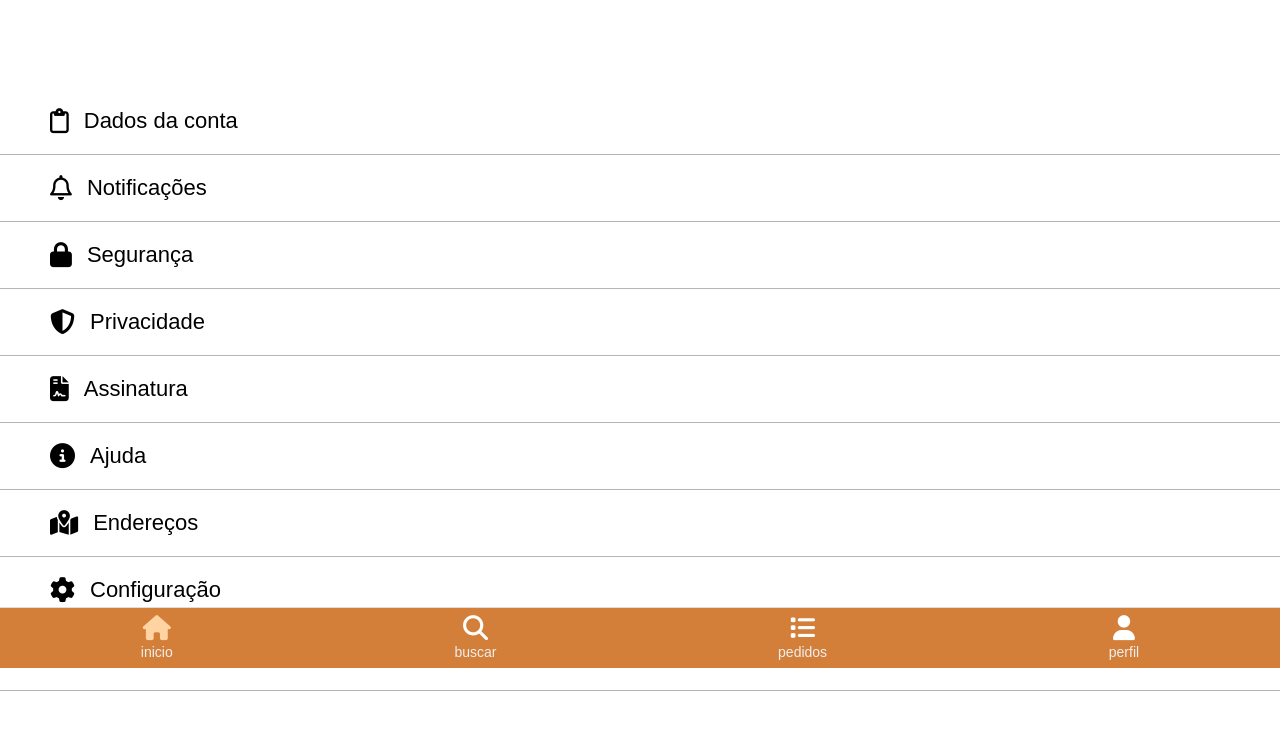
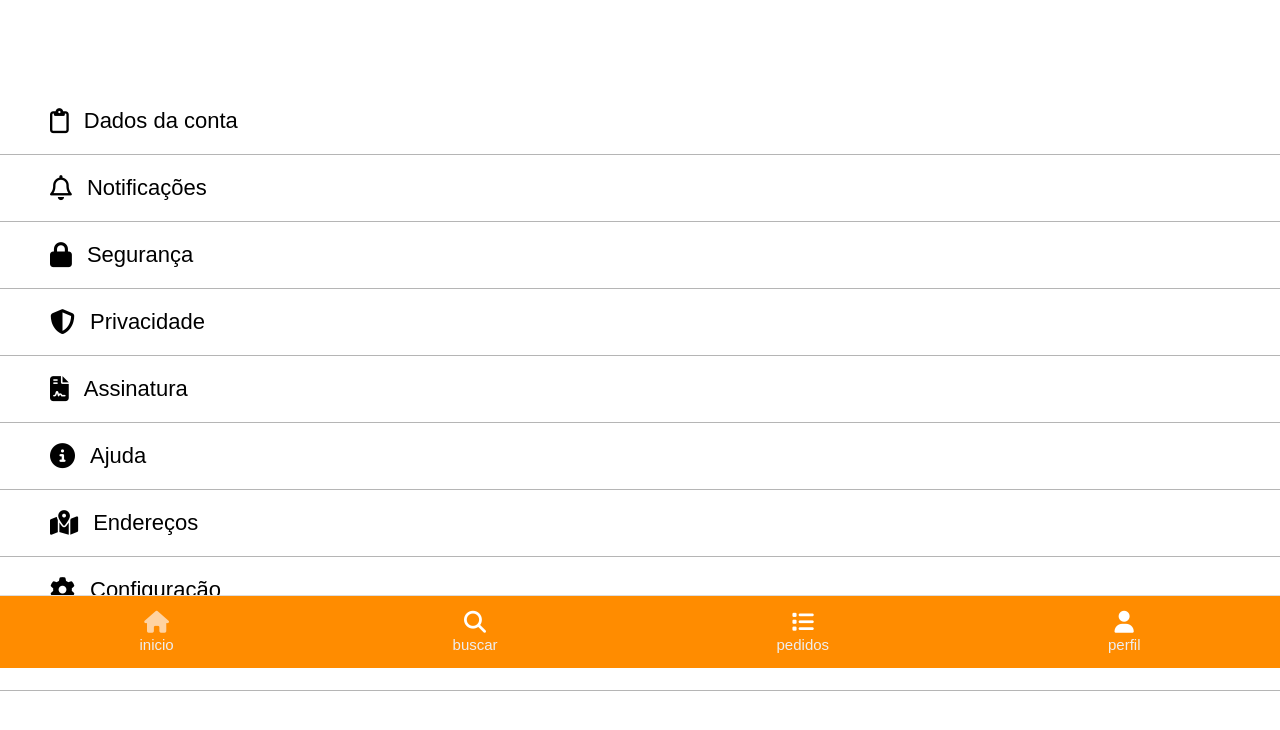
Before and after one commit to Gmeirelis/PROJETO-CLICK-FOOD, a plain HTML site: page perfil.html in a window 1280 px wide. Shown: the part 132-862 px from the top of the page. Drawn offline with Linux system fonts and the light colour scheme.

Commit message:
js+css modificação

```diff
--- a/css/buscar.css
+++ b/css/buscar.css
@@ -124,7 +124,8 @@ header img {
   left: 0;
   width: 100%;
 
-  background: #d47f39;
+ background: #ff8c00;
+  display: flex;
   border-top: 1px solid #ccc;
 
   display: flex;
@@ -143,11 +144,11 @@ header img {
 }
 
 .menu-inferior .item i {
-  font-size: 25px;
+  font-size: 22px;
 }
 
 .menu-inferior .item span {
-  font-size: 14px;
+  font-size: 13px;
   color: #eee;
 }
 
--- a/css/index.css
+++ b/css/index.css
@@ -248,7 +248,7 @@ body {
   position: fixed;
   bottom: 0;
   width: 100%;
-  background: #ff7b00;
+  background: #ff8c00;
   display: flex;
   justify-content: space-around;
   padding: 10px 0;
--- a/css/perfil.css
+++ b/css/perfil.css
@@ -89,12 +89,13 @@ header {
   bottom: 0;
   left: 0;
   width: 100%;
-  background: #d47f39;
+  background: #ff8c00;
+  display: flex;
   border-top: 1px solid #ddd;
   display: flex;
   justify-content: space-around;
   align-items: center;
-  padding: 8px 0;
+  padding: 15px 0;
   z-index: 1000;
 }
 
@@ -108,12 +109,12 @@ header {
 }
 
 .menu-inferior .item i {
-  font-size: 25px;
+  font-size: 22px;
   margin-bottom: 3px;
 }
 
 .menu-inferior .item span {
-  font-size: 14px;
+  font-size: 15px;
   color: #eee;
 }
 
```
Also changed, not shown: exercicio.js (deleted, +0 -18 lines), index.js (+27 -0 lines), 1 other file.
